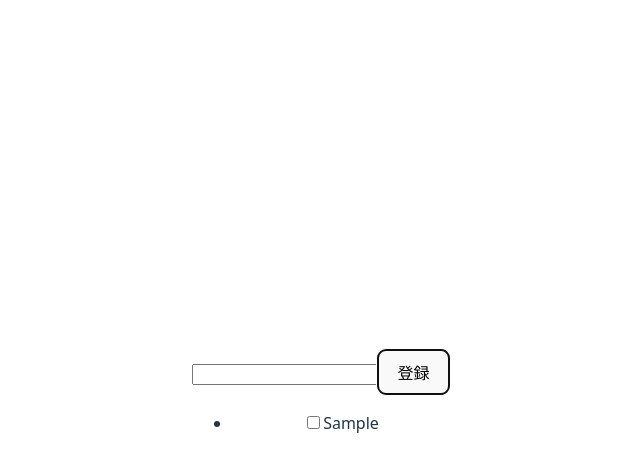
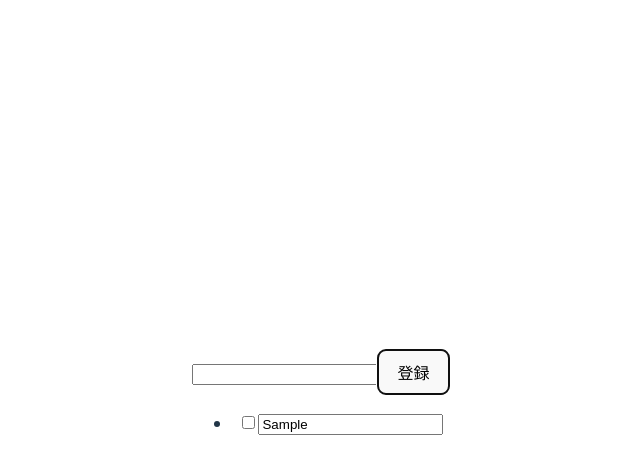
Before and after one commit to teruyoshi/simple-todo, a React (Vite) app: page / in a window 1280 px wide. Both pictures are taken after typing "Sample" into the empty fields and a click on the button "登録". Shown: the top 474 px of the page, without its empty margins (319-959 px from the left). Built offline with nearby package versions, Linux system fonts and the light colour scheme.

Commit message:
Todo の変更ロジックを作って使うようにした #9

```diff
--- a/src/App.tsx
+++ b/src/App.tsx
@@ -3,19 +3,40 @@ import "./App.css"
 import AddTodo from "./components/AddTodo"
 import TodoList from "./components/TodoList"
 
+export type Todo = {
+  id: number
+  text: string
+  done: boolean
+  removed: boolean
+}
+
 function App() {
-  const [todos, setTodos] = useState<string[]>([])
+  const [nextId, setNextId] = useState<number>(1)
+  const [todos, setTodos] = useState<Todo[]>([])
 
   const addTodoHandler = (todo: string) => {
     const prevTodos = todos?.slice()
-    const newTodos = [todo, ...prevTodos]
+    const newTodo = { id: nextId, text: todo, done: false, removed: false }
+    setNextId((prevNextId) => prevNextId + 1)
+    const newTodos = [newTodo, ...prevTodos]
+    setTodos(newTodos)
+  }
+
+  const changeTodoHandler = (todo: Todo) => {
+    const prevTodos = todos?.slice()
+    const newTodos = prevTodos.map((prevTodo) => {
+      if (prevTodo.id === todo.id) {
+        return todo
+      }
+      return prevTodo
+    })
     setTodos(newTodos)
   }
 
   return (
     <>
       <AddTodo addTodoHandler={addTodoHandler} />
-      <TodoList todos={todos} />
+      <TodoList todos={todos} changeTodoHandler={changeTodoHandler} />
     </>
   )
 }
--- a/src/components/TodoItem.tsx
+++ b/src/components/TodoItem.tsx
@@ -1,20 +1,37 @@
-import { useState } from "react"
+import type React from "react"
+import type { Todo } from "../App"
 
 type TodoItemProps = {
-  todo: string
+  todo: Todo
+  changeTodoHandler: (todo: Todo) => void
 }
 
-export default function TodoItem({ todo }: TodoItemProps) {
-  const [checked, setCheck] = useState<boolean>(false)
+export default function TodoItem({ todo, changeTodoHandler }: TodoItemProps) {
+  const onChangeCheckboxHandler = () => {
+    const toggledDone = !todo.done
+    changeTodoHandler({ ...todo, done: toggledDone })
+  }
 
-  const onClickHandler = () => {
-    setCheck((checked: boolean) => !checked)
+  const onChangeTextBoxHandler = (e: React.ChangeEvent<HTMLInputElement>) => {
+    const newText = e.target.value
+    changeTodoHandler({ ...todo, text: newText })
   }
 
   return (
     <li>
-      <input type="checkbox" checked={checked} onClick={onClickHandler} />
-      {todo}
+      <div>
+        <input
+          type="checkbox"
+          checked={todo.done}
+          onChange={onChangeCheckboxHandler}
+        />
+        <input
+          type="text"
+          value={todo.text}
+          onChange={onChangeTextBoxHandler}
+          disabled={todo.done}
+        />
+      </div>
     </li>
   )
 }
--- a/src/components/TodoList.tsx
+++ b/src/components/TodoList.tsx
@@ -1,14 +1,20 @@
+import type { Todo } from "../App"
 import TodoItem from "./TodoItem"
 
 type TodoListProps = {
-  todos: string[]
+  todos: Todo[]
+  changeTodoHandler: (todo: Todo) => void
 }
 
-export default function TodoList({ todos }: TodoListProps) {
+export default function TodoList({ todos, changeTodoHandler }: TodoListProps) {
   return (
     <ul>
-      {todos.map((todo, index) => (
-        <TodoItem key={`${todo}${index}`} todo={todo} />
+      {todos.map((todo) => (
+        <TodoItem
+          key={todo.id}
+          todo={todo}
+          changeTodoHandler={changeTodoHandler}
+        />
       ))}
     </ul>
   )
```
